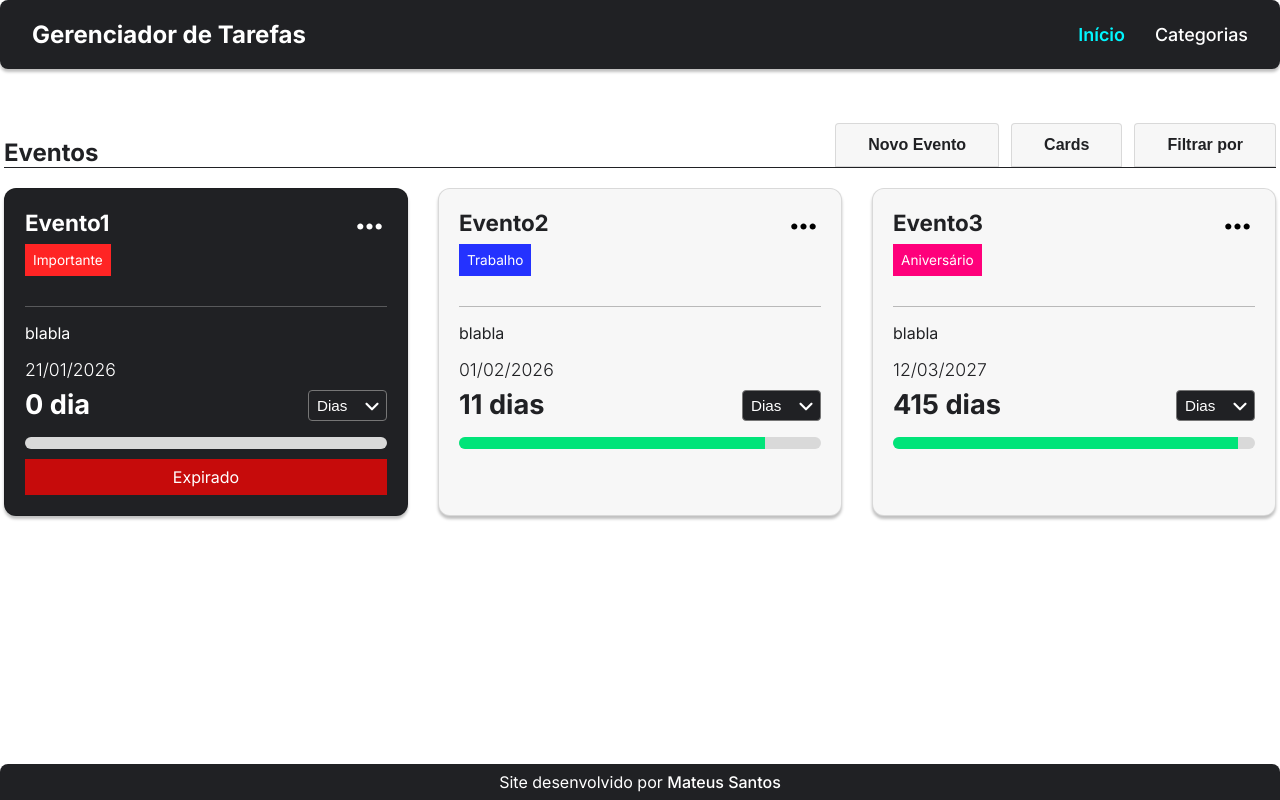
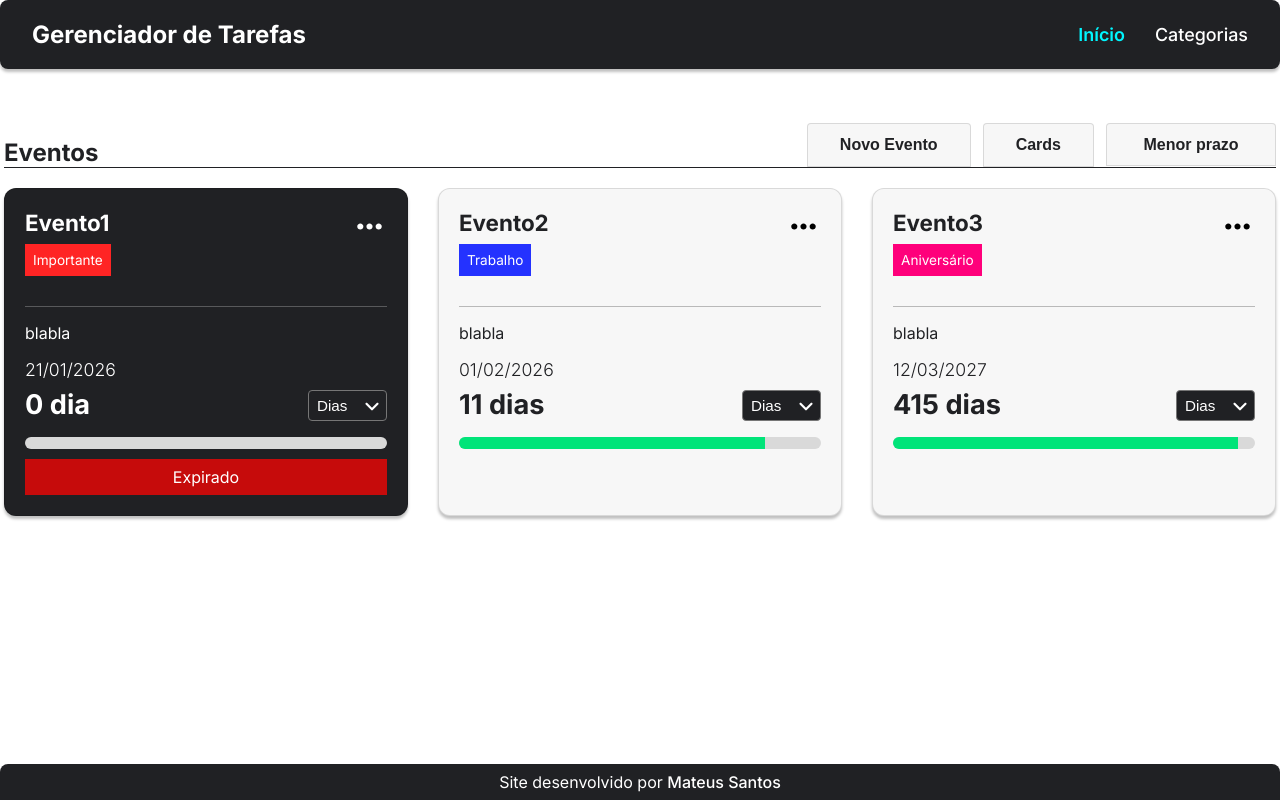
Before and after one commit to MateusSKV9/gerenciador-eventos, a React (Vite) app: page / in a window 1280 px wide. Built offline with nearby package versions, Linux system fonts and the light colour scheme.

Commit message:
feat: add events filtering

```diff
--- a/src/pages/Events/Events.jsx
+++ b/src/pages/Events/Events.jsx
@@ -1,4 +1,4 @@
-import { useState } from "react";
+import { useMemo, useState } from "react";
 import { Button } from "../../shared/components/Button/Button";
 import styles from "./Events.module.css";
 import { CreateEventModal } from "../../features/events/components/CreateEventModal/CreateEventModal";
@@ -6,39 +6,74 @@
 import { SectionHeader } from "../../shared/components/SectionHeader/SectionHeader";
 import { getDaysElapsed, getDaysRemaining } from "../../utils/date";
 import { EventBase } from "../../features/events/components/EventBase/EventBase";
+import basedStyles from "./../../features/events/components/EventBase/EventBase.module.css";
+
+const SORTERS = {
+	remainingAsc: {
+		label: "Menor prazo",
+		compare: (a, b, getDaysRemaining) => getDaysRemaining(a.expirationDate) - getDaysRemaining(b.expirationDate),
+	},
+	remainingDesc: {
+		label: "Maior prazo",
+		compare: (a, b, getDaysRemaining) => getDaysRemaining(b.expirationDate) - getDaysRemaining(a.expirationDate),
+	},
+	nameAsc: {
+		label: "Nome (A → Z)",
+		compare: (a, b) => a.name.localeCompare(b.name),
+	},
+	nameDesc: {
+		label: "Nome (Z → A)",
+		compare: (a, b) => b.name.localeCompare(a.name),
+	},
+};
 
 export function Events() {
 	const { events, isCreateModalOpen, showModal, closeModal } = useEvents();
 	const [openMenuId, setOpenMenuId] = useState(null);
 	const [typeDisplay, setTypeDisplay] = useState("card");
+	const [sortKey, setSortKey] = useState("remainingAsc");
 
 	const CONTAINER_STYLE = {
 		card: styles.container_events,
 		list: styles.list_events,
 	};
 
+	const sortedEvents = useMemo(() => {
+		if (!events?.length) return [];
+
+		if (sortKey === "") return events;
+
+		const sorter = SORTERS[sortKey];
+
+		return [...events].sort((a, b) => sorter.compare(a, b, getDaysRemaining));
+	}, [events, sortKey]);
+
 	return (
 		<section>
 			<SectionHeader title="Eventos">
 				<Button handleClick={showModal}>Novo Evento</Button>
 
-				<div className={styles.wrapper_display}>
-					<Button
-						handleClick={() => {
-							setTypeDisplay((prev) => (prev === "card" ? "list" : "card"));
-						}}
-					>
+				<Button handleClick={() => setTypeDisplay((prev) => (prev === "card" ? "list" : "card"))}>
 					{typeDisplay === "card" ? "Cards" : "Lista"}
 				</Button>
+
+				<div className={basedStyles.container_select}>
+					<select value={sortKey} onChange={(e) => setSortKey(e.target.value)} className={`${styles.sortSelect}`}>
+						<option className={styles.option} value="">
+							Sem ordenação
+						</option>
+						{Object.entries(SORTERS).map(([key, { label }]) => (
+							<option className={styles.option} key={key} value={key}>
+								{label}
+							</option>
+						))}
+					</select>
 				</div>
-
-				<Button>Filtrar por</Button>
 			</SectionHeader>
 
 			<div className={CONTAINER_STYLE[typeDisplay]}>
-				{events.length > 0 ? (
-					<>
-						{events.map((event) => {
+				{sortedEvents.length > 0 ? (
+					sortedEvents.map((event) => {
 						const daysRemaining = getDaysRemaining(event.expirationDate);
 						const daysElapsed = getDaysElapsed(event.creationDate, event.expirationDate);
 
@@ -58,8 +93,7 @@
 								closeMenu={() => setOpenMenuId(null)}
 							/>
 						);
-						})}
-					</>
+					})
 				) : (
 					<h2>Sem eventos registrados.</h2>
 				)}
--- a/src/pages/Events/Events.module.css
+++ b/src/pages/Events/Events.module.css
@@ -13,3 +13,39 @@
 .wrapper_display {
 	position: relative;
 }
+
+.sortSelect {
+	-moz-appearance: none;
+	-webkit-appearance: none;
+	appearance: none;
+
+	background-color: var(--secondary);
+	padding: 12px 24px;
+	border-radius: 4px 4px 0 0;
+	font-size: 1rem;
+	border: 1px solid rgba(0, 0, 0, 0.12);
+	transition: all 0.15s ease;
+	cursor: pointer;
+	font-weight: 500;
+	font-weight: 600;
+	color: var(--black);
+	outline: none;
+	text-align: center;
+
+	display: flex;
+	justify-content: center;
+
+	&:hover {
+		background-color: var(--black);
+		color: var(--highlight);
+		font-weight: 600;
+	}
+}
+
+.option {
+	background-color: var(--secondary);
+	color: var(--black);
+	text-align: center;
+	display: flex;
+	justify-content: center;
+}
```
Lines whose indentation alone changed are shown as unchanged.
